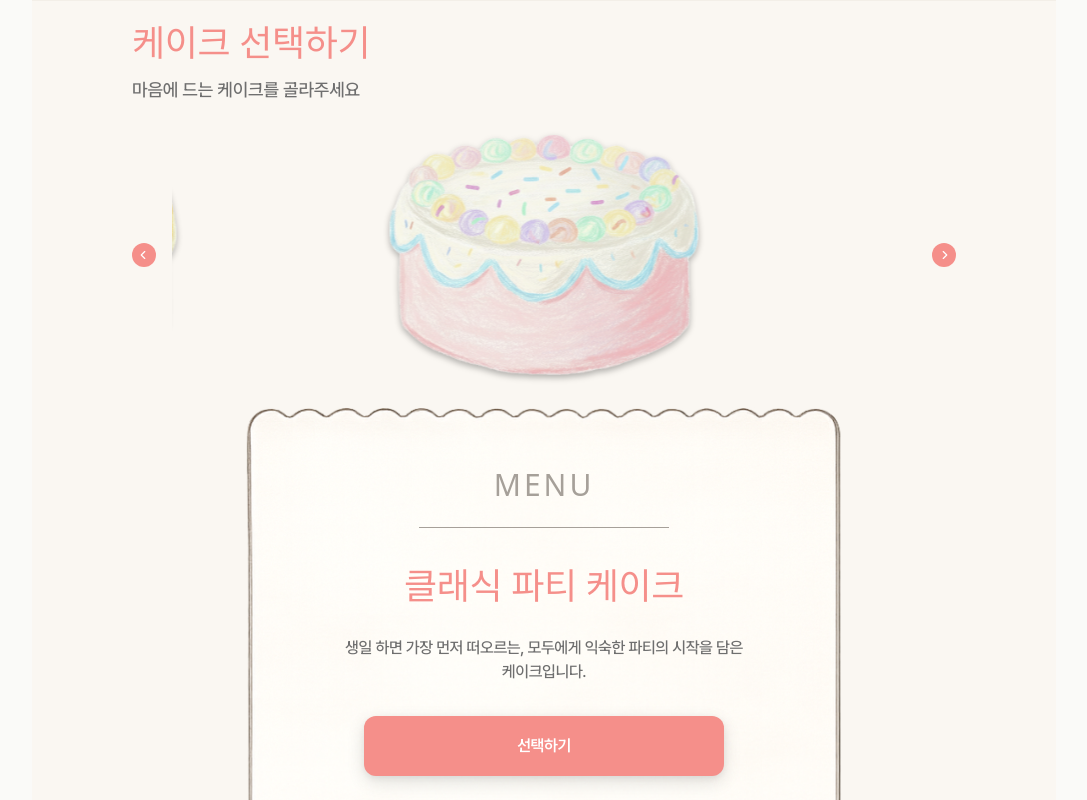
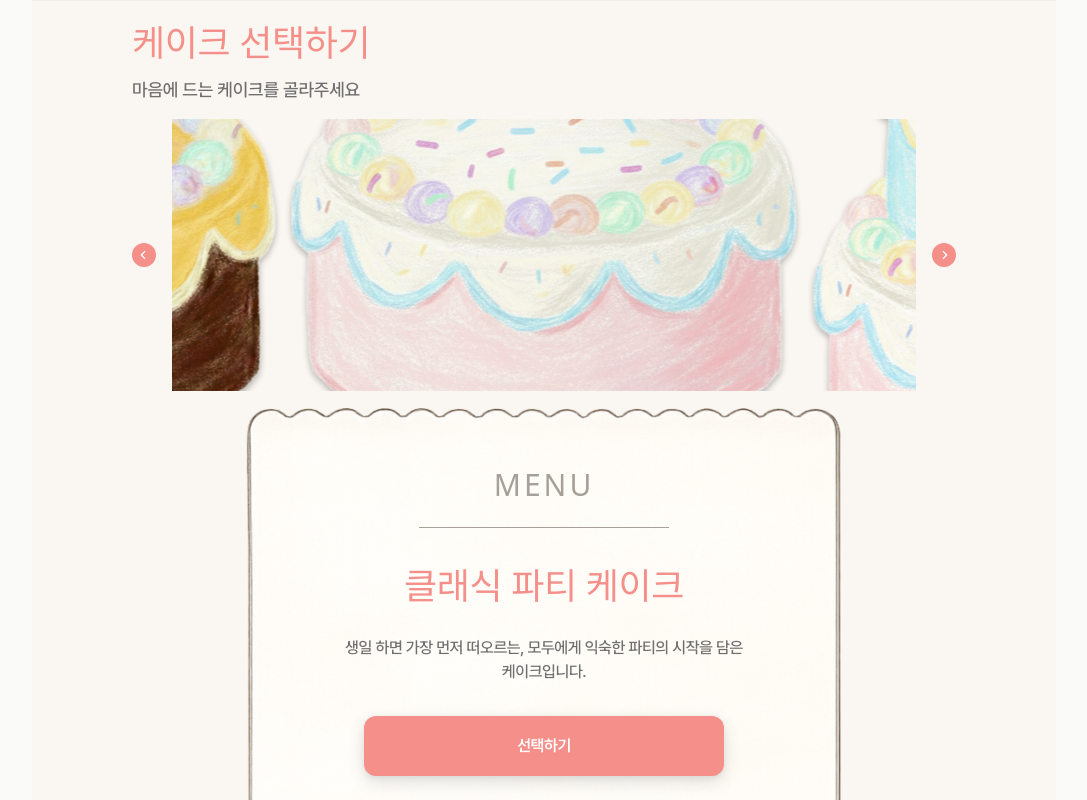
Before and after one commit to Leeseoleem/my-little-birthday-party, a React (Vite) app: page /creator/cake/select in a window 1280 px wide. Shown: the whole page, without its empty margins (96-1183 px from the left). Built offline with nearby package versions, Linux system fonts and the light colour scheme; a web font is replaced by a local one.

Commit message:
design: 캐러셀 영역 최대 높이 지정

```diff
--- a/src/components/layout/frame/CarouselLayout.tsx
+++ b/src/components/layout/frame/CarouselLayout.tsx
@@ -126,7 +126,7 @@ export default function CarouselLayout<
   const onNext = useCallback(() => emblaApi?.scrollNext(), [emblaApi]);
 
   return (
-    <section className="flex-1 flex h-full min-w-0 items-center justify-center gap-4 py-4">
+    <section className="flex h-full items-center justify-center gap-4 py-4">
       <div className="shrink-0">
         <CarouselArrowButton
           direction="left"
@@ -134,17 +134,17 @@ export default function CarouselLayout<
           isDisabled={!emblaApi}
         />
       </div>
-      <div className="relative flex flex-1 items-center h-full">
+      <div className="relative flex items-center h-full">
         <div className="flex-1 h-full">
-          <div ref={emblaRef} className="overflow-hidden mx-auto h-full ">
+          <div ref={emblaRef} className="overflow-hidden mx-auto h-full">
             <div className="flex h-full touch-pan-y touch-pinch-zoom will-change-transform">
               {items.map((item) => (
-                <div key={String(item.type)} className="flex-[0_0_70%] min-w-0">
+                <div key={String(item.type)} className="flex-[0_0_70%]">
                   <div className="flex h-full px-2 py-4 items-center justify-center">
                     <img
                       src={item.imageSrc}
                       alt={`${String(item.type)}`}
-                      className="block max-h-full w-auto object-contain drop-shadow-md drop-shadow-black/30 pointer-events-none select-none"
+                      className="block min-h-0 max-h-[600px] w-auto object-contain drop-shadow-md drop-shadow-black/30 pointer-events-none select-none"
                       draggable={false}
                     />
                   </div>
```
